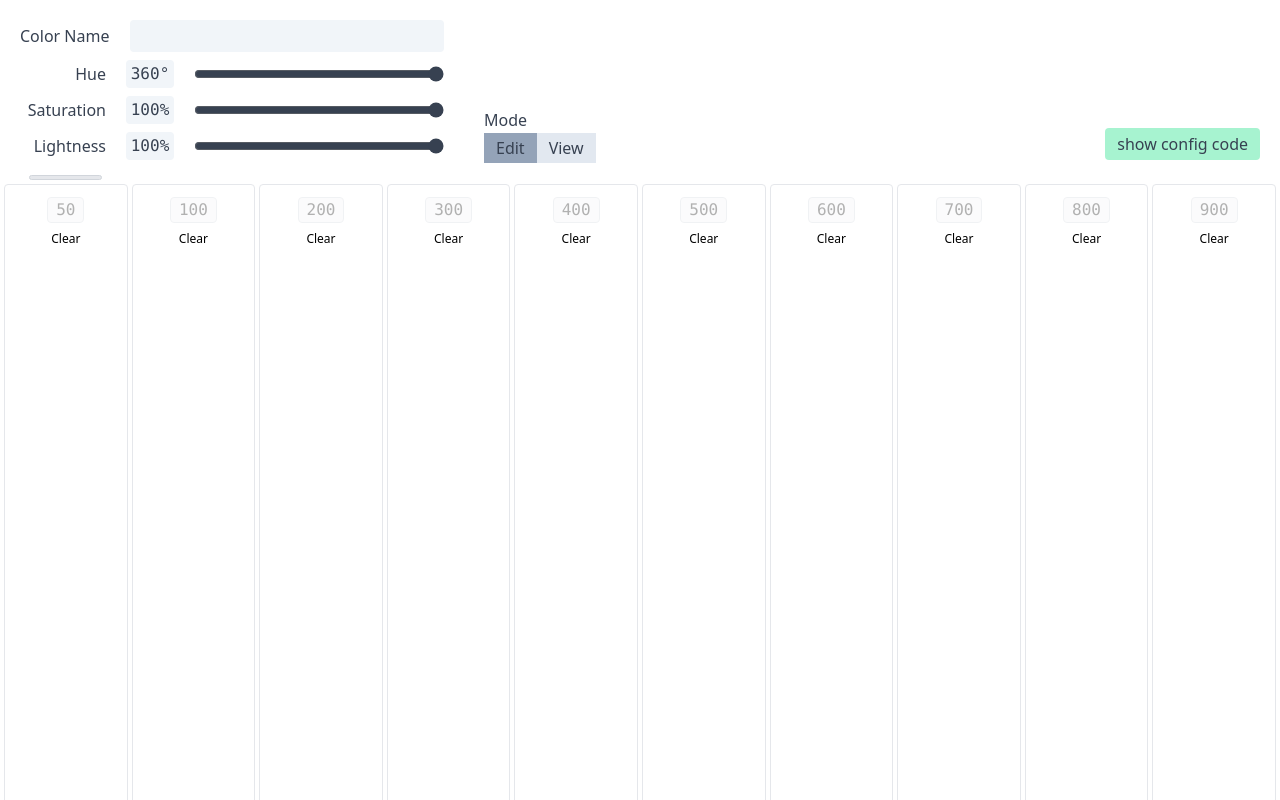
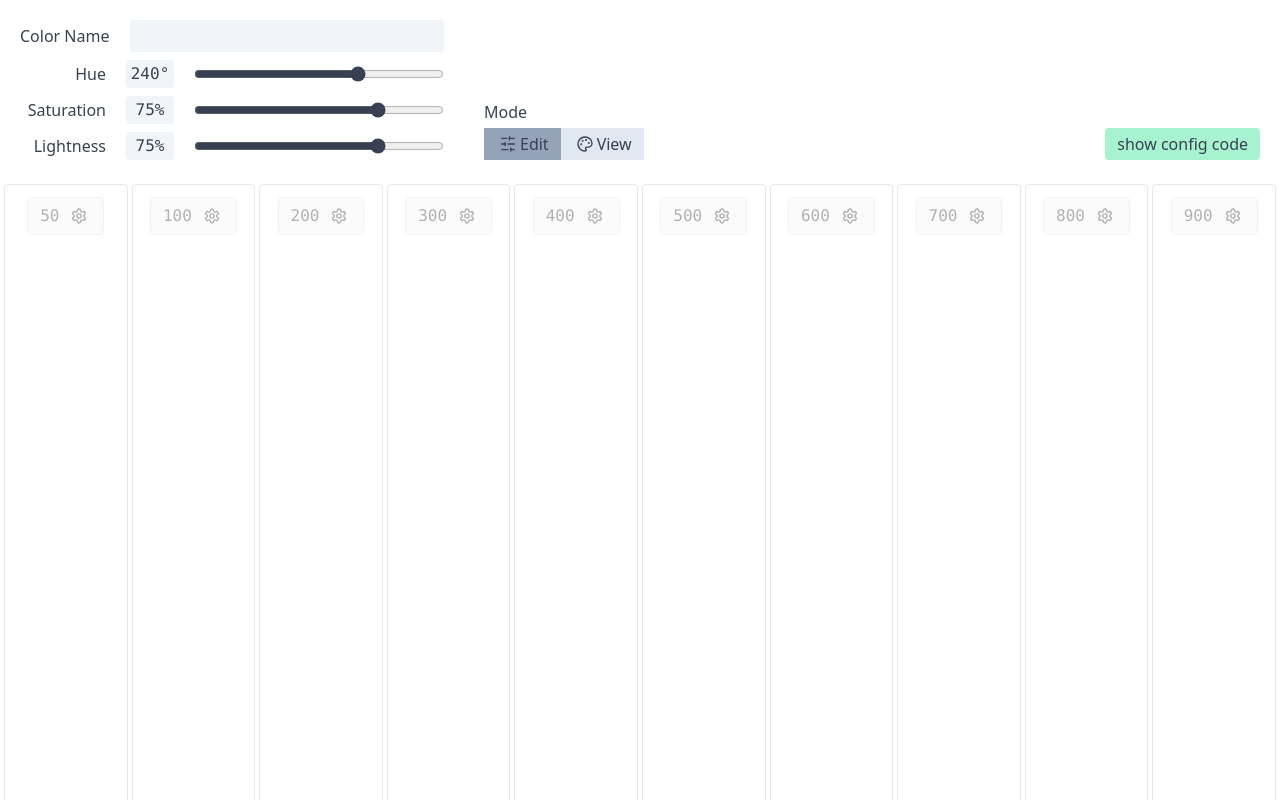
Before and after one commit to daniel-black/tack, a Next.js app: page / in a window 1280 px wide. Shown: the top 800 px of the page. Built offline with nearby package versions, Linux system fonts and the light colour scheme.

Commit message:
refactor clear shade btn and add icons

```diff
--- /dev/null
+++ b/src/components/icons.tsx
@@ -0,0 +1,67 @@
+type IconProps = {
+  isSmall?: boolean;
+};
+
+export const SettingsIcon = ({ isSmall = true }: IconProps) => (
+  <svg
+    className={`${isSmall ? 'scale-[70%]' : ''}`}
+    xmlns="http://www.w3.org/2000/svg"
+    width="24"
+    height="24"
+    viewBox="0 0 24 24"
+    fill="none"
+    stroke="currentColor"
+    strokeWidth="2"
+    strokeLinecap="round"
+    strokeLinejoin="round"
+  >
+    <path d="M12.22 2h-.44a2 2 0 0 0-2 2v.18a2 2 0 0 1-1 1.73l-.43.25a2 2 0 0 1-2 0l-.15-.08a2 2 0 0 0-2.73.73l-.22.38a2 2 0 0 0 .73 2.73l.15.1a2 2 0 0 1 1 1.72v.51a2 2 0 0 1-1 1.74l-.15.09a2 2 0 0 0-.73 2.73l.22.38a2 2 0 0 0 2.73.73l.15-.08a2 2 0 0 1 2 0l.43.25a2 2 0 0 1 1 1.73V20a2 2 0 0 0 2 2h.44a2 2 0 0 0 2-2v-.18a2 2 0 0 1 1-1.73l.43-.25a2 2 0 0 1 2 0l.15.08a2 2 0 0 0 2.73-.73l.22-.39a2 2 0 0 0-.73-2.73l-.15-.08a2 2 0 0 1-1-1.74v-.5a2 2 0 0 1 1-1.74l.15-.09a2 2 0 0 0 .73-2.73l-.22-.38a2 2 0 0 0-2.73-.73l-.15.08a2 2 0 0 1-2 0l-.43-.25a2 2 0 0 1-1-1.73V4a2 2 0 0 0-2-2z"></path>
+    <circle cx="12" cy="12" r="3"></circle>
+  </svg>
+);
+
+export const SlidersIcon = ({ isSmall = true }: IconProps) => (
+  <svg
+    className={`${isSmall ? 'scale-[70%]' : ''}`}
+    xmlns="http://www.w3.org/2000/svg"
+    width="24"
+    height="24"
+    viewBox="0 0 24 24"
+    fill="none"
+    stroke="currentColor"
+    strokeWidth="2"
+    stroke-linecap="round"
+    stroke-linejoin="round"
+  >
+    <line x1="21" y1="4" x2="14" y2="4"></line>
+    <line x1="10" y1="4" x2="3" y2="4"></line>
+    <line x1="21" y1="12" x2="12" y2="12"></line>
+    <line x1="8" y1="12" x2="3" y2="12"></line>
+    <line x1="21" y1="20" x2="16" y2="20"></line>
+    <line x1="12" y1="20" x2="3" y2="20"></line>
+    <line x1="14" y1="2" x2="14" y2="6"></line>
+    <line x1="8" y1="10" x2="8" y2="14"></line>
+    <line x1="16" y1="18" x2="16" y2="22"></line>
+  </svg>
+);
+
+export const PaletteIcon = ({ isSmall = true }: IconProps) => (
+  <svg
+    className={`${isSmall ? 'scale-[70%]' : ''}`}
+    xmlns="http://www.w3.org/2000/svg"
+    width="24"
+    height="24"
+    viewBox="0 0 24 24"
+    fill="none"
+    stroke="currentColor"
+    strokeWidth="2"
+    strokeLinecap="round"
+    strokeLinejoin="round"
+  >
+    <circle cx="13.5" cy="6.5" r=".5"></circle>
+    <circle cx="17.5" cy="10.5" r=".5"></circle>
+    <circle cx="8.5" cy="7.5" r=".5"></circle>
+    <circle cx="6.5" cy="12.5" r=".5"></circle>
+    <path d="M12 2C6.5 2 2 6.5 2 12s4.5 10 10 10c.926 0 1.648-.746 1.648-1.688 0-.437-.18-.835-.437-1.125-.29-.289-.438-.652-.438-1.125a1.64 1.64 0 0 1 1.668-1.668h1.996c3.051 0 5.555-2.503 5.555-5.554C21.965 6.012 17.461 2 12 2z"></path>
+  </svg>
+);
--- a/src/components/mode-radio-input.tsx
+++ b/src/components/mode-radio-input.tsx
@@ -2,19 +2,20 @@ import type { Mode } from "@/types";
 
 type ModeRadioInputProps = {
   mode: Mode;
+  icon: JSX.Element;
   stateMode: Mode;
   setStateMode: () => void;
 }
 
-export const ModeRadioInput = ({ mode, stateMode, setStateMode }: ModeRadioInputProps) => {
+export const ModeRadioInput = ({ mode, icon, stateMode, setStateMode }: ModeRadioInputProps) => {
   const isChecked = mode === stateMode;
   return (
     <div>
       <label
         htmlFor={mode}
-        className={`capitalize select-none px-3 py-1 cursor-pointer ${isChecked ? 'bg-slate-400' : 'bg-slate-200 hover:bg-slate-300'}`}
+        className={`capitalize select-none px-3 py-1 cursor-pointer ${isChecked ? 'bg-slate-400' : 'bg-slate-200 hover:bg-slate-300'} flex items-center space-x-1`}
       >
-        {mode}
+        {icon} {mode}
       </label>
       <input
         type="radio"
--- a/src/components/mode-toggle.tsx
+++ b/src/components/mode-toggle.tsx
@@ -3,6 +3,7 @@
 import { MODES } from '@/constants';
 import { modeAtom } from '@/state';
 import { useAtom } from 'jotai';
+import { PaletteIcon, SlidersIcon } from './icons';
 import { ModeRadioInput } from './mode-radio-input';
 
 export const ModeToggle = () => {
@@ -16,6 +17,7 @@ export const ModeToggle = () => {
           <ModeRadioInput
             key={m}
             mode={m}
+            icon={m === 'edit' ? <SlidersIcon /> : <PaletteIcon />}
             stateMode={stateMode}
             setStateMode={() => setStateMode(m)}
           />
--- a/src/components/shade-column.tsx
+++ b/src/components/shade-column.tsx
@@ -1,6 +1,8 @@
 import { INITIAL_HSL_COLOR, SHADES } from "@/constants";
 import type { HSL, Mode } from "@/types";
 import { getHsl, hslToHex } from "@/utils";
+import { ChangeEvent, useState } from "react";
+import { SettingsIcon } from "./icons";
 
 type ShadeColumnProps = {
   color: HSL;
@@ -22,10 +24,6 @@ export const ShadeColumn = ({
   load
 }: ShadeColumnProps) => {
   const shade = SHADES[index];
-  console.log({
-    hsl: getHsl(color),
-    rgb: hslToHex(color)
-  });
   const isSelected = index === selectedIndex;
   const isEditing = mode === 'edit';
 
@@ -38,11 +36,11 @@ export const ShadeColumn = ({
 
   return (
     <section
-      className={`py-3 text-center relative w-full ${color === INITIAL_HSL_COLOR ? 'border border-gray-200 hover:bg-gray-50' : ''} ${isEditing ? 'rounded' : ''} transition-all duration-75`}
+      className={`py-3 relative w-full cursor-pointer flex justify-center ${color === INITIAL_HSL_COLOR ? 'border border-gray-200 hover:bg-gray-50' : ''} ${isEditing ? 'rounded' : ''} transition-all duration-75`}
       style={sectionStyle}
       onClick={handleShadeColumnClick}
     >
-      {isEditing &&
+      {/* {isEditing &&
         <div className="flex flex-col items-center space-y-2">
           <span className="opacity-30 bg-gray-100 border border-gray-300 px-2 rounded select-none font-mono w-fit">{shade}</span>
           <button
@@ -53,7 +51,47 @@ export const ShadeColumn = ({
           </button>
         </div>
       }
-      {isSelected && <span className="h-[5px] w-[60%] left-[20%] rounded-full bg-gray-200 border border-gray-300 absolute -top-2.5 z-10" />}
+      {isSelected && <span className="h-[5px] w-[60%] left-[20%] rounded-full bg-gray-200 border border-gray-300 absolute -top-2.5 z-10" />} */}
+      <ShadeColumnContent shade={shade} clear={clear} />
     </section>
   );
 }
+
+type ShadeColumnContentProps = {
+  shade: string;
+  clear: () => void;
+};
+
+function ShadeColumnContent({ shade, clear }: ShadeColumnContentProps) {
+  const [showSettings, setShowSettings] = useState(false);
+
+  function toggleSettings(e: React.MouseEvent<HTMLButtonElement>) {
+    e.stopPropagation();
+    e.preventDefault();
+    setShowSettings(!showSettings);
+  }
+
+  function handleClearClick() {
+    clear();
+    setShowSettings(false);
+  }
+
+  return (
+    <div className="space-y-2">
+      <div className="z-10 opacity-30 bg-gray-100 border border-gray-300 px-3 py-1.5 rounded select-none font-mono w-fit h-fit flex justify-center flex-wrap gap-2 items-center">
+        <span>{shade}</span>
+        <button
+          className={`w-6 h-6 rounded-full hover:animate-spin hover:bg-gray-400 ${showSettings ? 'bg-gray-400' : ''} duration-750 transition-all ease-in-out`}
+          onClick={toggleSettings}
+        >
+          <SettingsIcon />
+        </button>
+      </div>
+      <div className={`${showSettings ? 'opacity-30 z-10' : 'opacity-0'} transition-all duration-100 bg-gray-100 border border-gray-300 px-3 py-1.5 rounded select-none font-mono w-fit h-fit`}>
+        <button onClick={handleClearClick}>
+          Clear
+        </button>
+      </div>
+    </div>
+  );
+}
--- a/src/state.ts
+++ b/src/state.ts
@@ -7,9 +7,9 @@ export const shadeNameAtom = atom('');
 export const modeAtom = atom<Mode>('edit');
 
 // Color Controls
-export const hueAtom = atom(360);
-export const saturationAtom = atom(100);
-export const lightnessAtom = atom(100);
+export const hueAtom = atom(240);
+export const saturationAtom = atom(75);
+export const lightnessAtom = atom(75);
 
 // Shades
 export const selectedShadeIndexAtom = atom(0);
```
